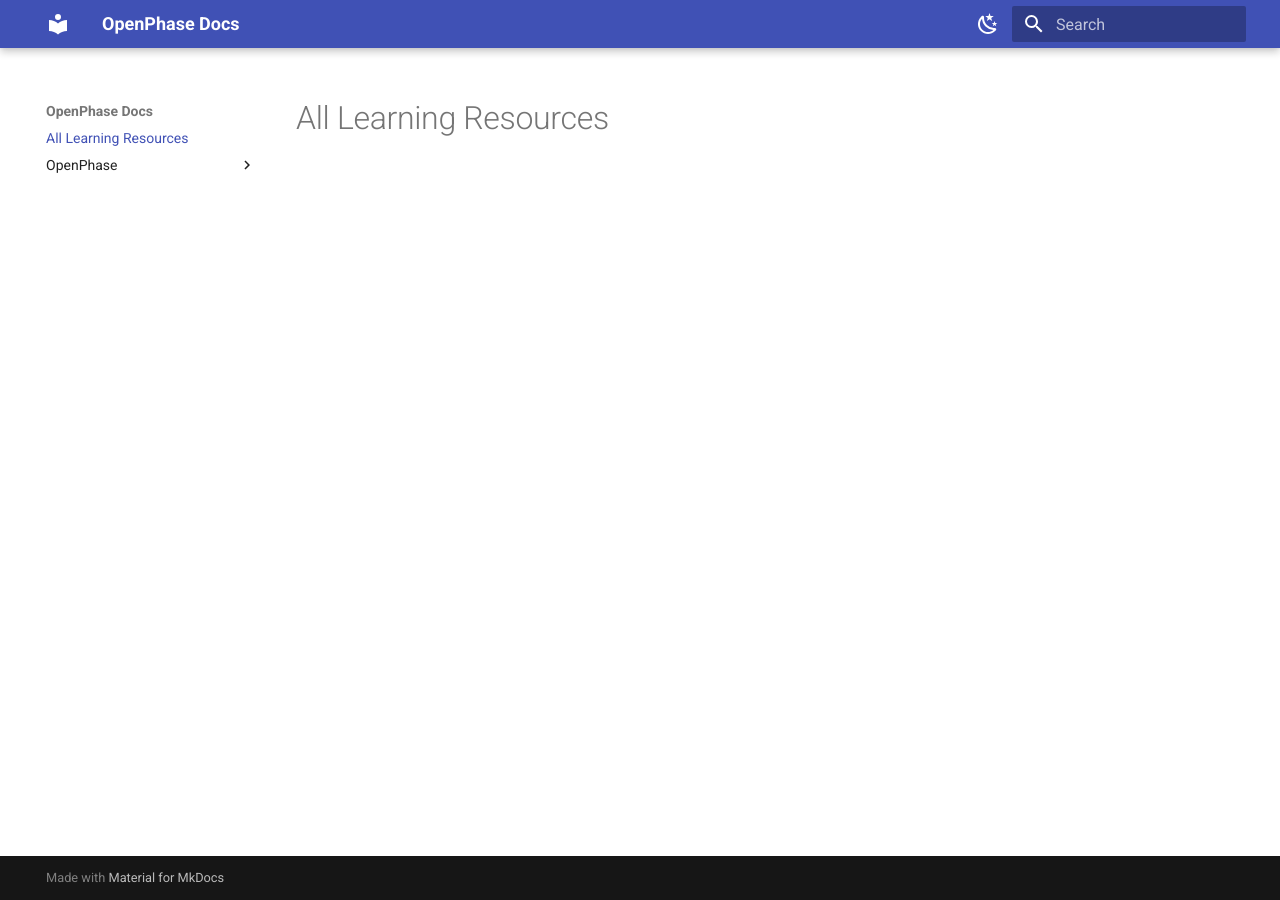
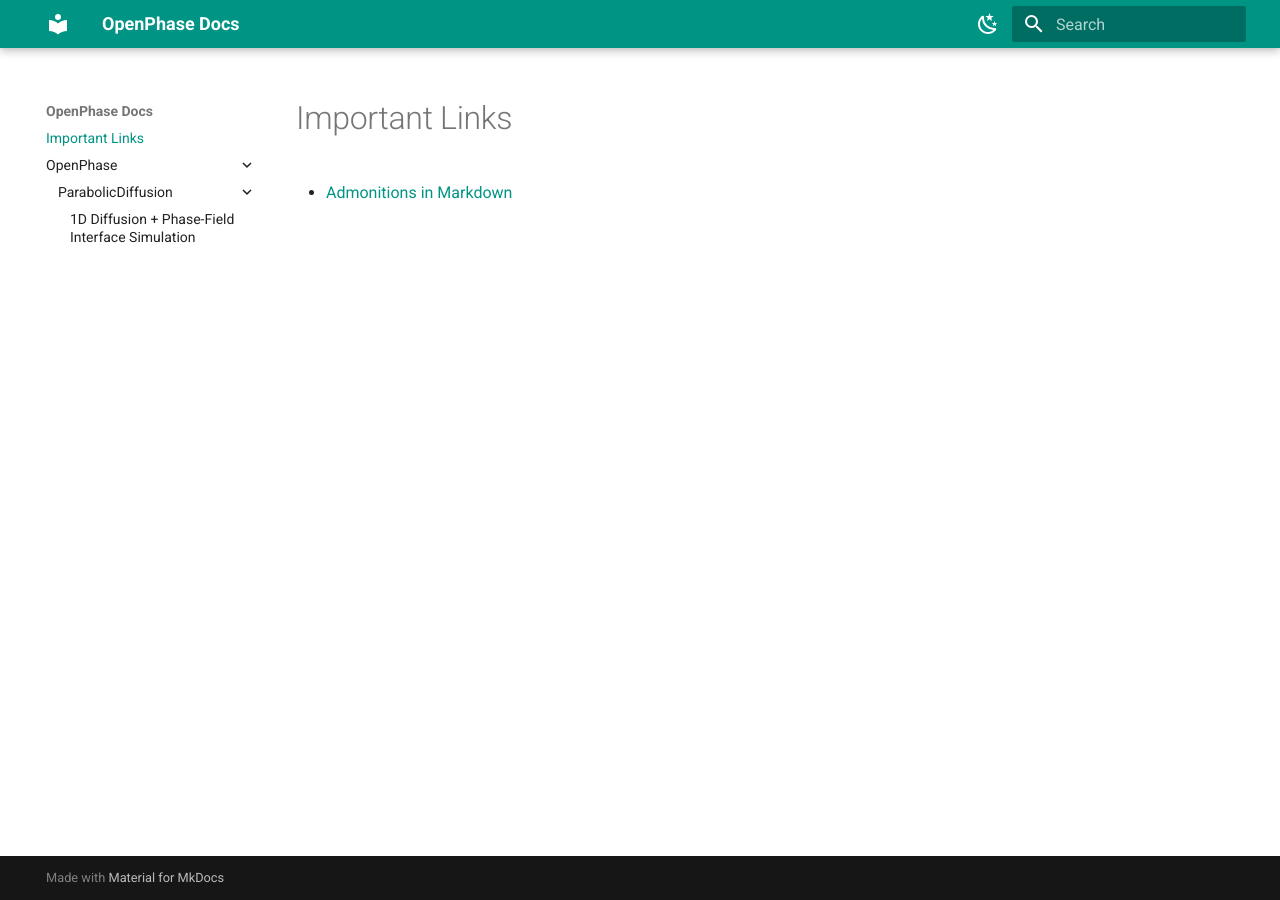
Before and after one commit to alimuh7x/python, an MkDocs documentation site: the page built from trunk/index.md, in a window 1280 px wide. Built offline with MkDocs 1.6.1 and Material for MkDocs 9.7.7, drawn with Linux system fonts in a browser that asks for light colours.

```diff
--- a/mkdocs.yml
+++ b/mkdocs.yml
@@ -4,17 +4,28 @@
 
 theme:
   name: material
+  features:
+    - toc.follow
+    - navigation.instant
+    - navigation.instant.progress
+    - navigation.instant.prefetch
+    - content.code.annotate
+    - content.tabs.link
+    - content.action.edit
+    - navigation.expand
+    - navigation.path
+    - navigation.indexes
   palette:
     - scheme: default
-      primary: indigo
-      accent: blue
+      primary: teal
+      accent: red
       toggle:
         icon: material/weather-night
         name: Switch to dark mode
 
     - scheme: slate
-      primary: indigo
-      accent: blue
+      primary: teal
+      accent: red
       toggle:
         icon: material/weather-sunny
         name: Switch to light mode
@@ -22,9 +33,30 @@
 plugins:
   - search
   - awesome-pages
+  - glightbox
 
 extra_javascript:
     - https://cdnjs.cloudflare.com/ajax/libs/mathjax/2.7.0/MathJax.js?config=TeX-AMS-MML_HTMLorMML
 
 markdown_extensions:
+    - admonition
+    - pymdownx.details
+    - pymdownx.superfences
+    - pymdownx.caret
+    - pymdownx.mark
+    - pymdownx.tilde
+    - pymdownx.betterem
     - mdx_math
+    - attr_list
+    - pymdownx.inlinehilite
+    - pymdownx.smartsymbols
+    - pymdownx.magiclink
+    - md_in_html
+    - pymdownx.highlight:
+         anchor_linenums: true
+    - toc:
+        permalink: true
+        toc_depth: 3
+
+extra_css:
+  - stylesheets/extra.css
--- a/trunk/index.md
+++ b/trunk/index.md
@@ -1 +1,3 @@
-# All Learning Resources
+# Important Links
+
+- [Admonitions in Markdown](https://squidfunk.github.io/mkdocs-material/reference/admonitions/#+type:note)
```
Also changed, not shown: trunk/OpenPhase/OpenPhase.md (deleted, +0 -1 lines), trunk/OpenPhase/ParabolicDiffusion/ParabolicDiffusion.md (+75 -37 lines), 1 other file.
